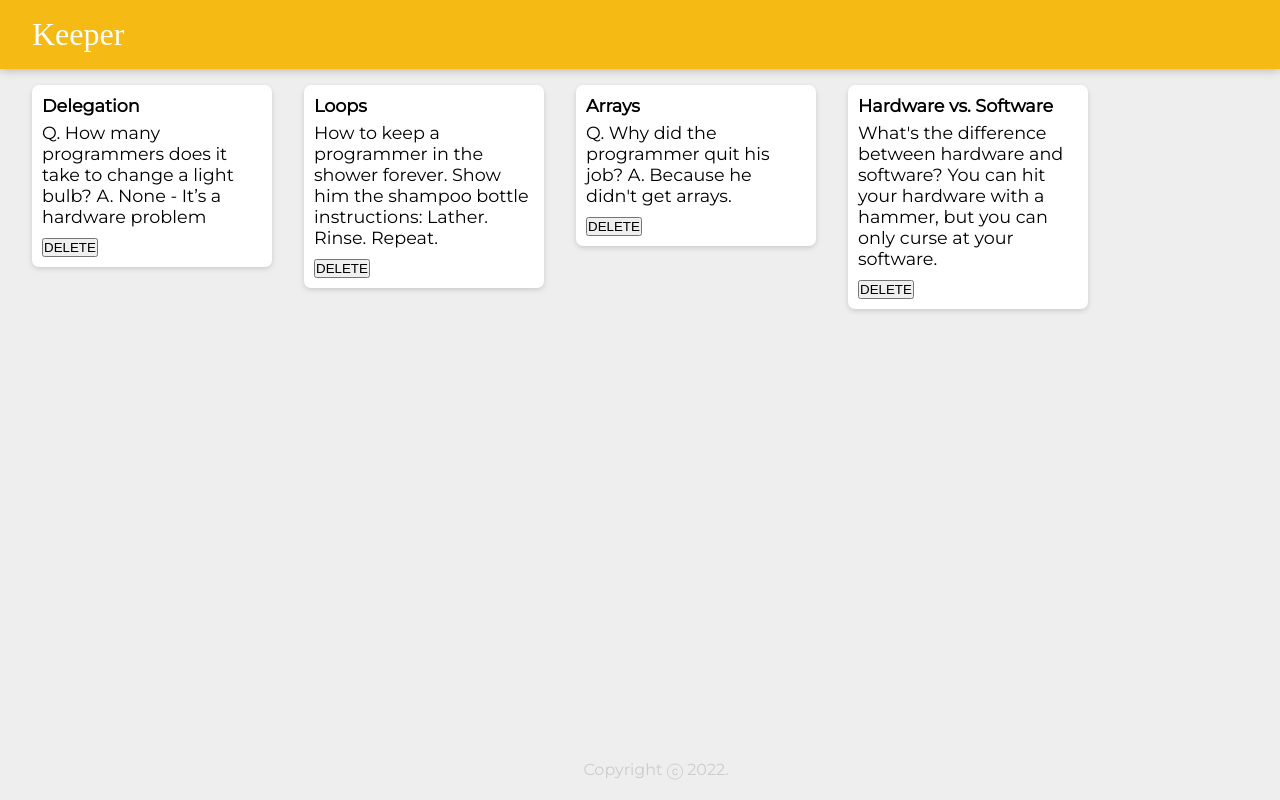
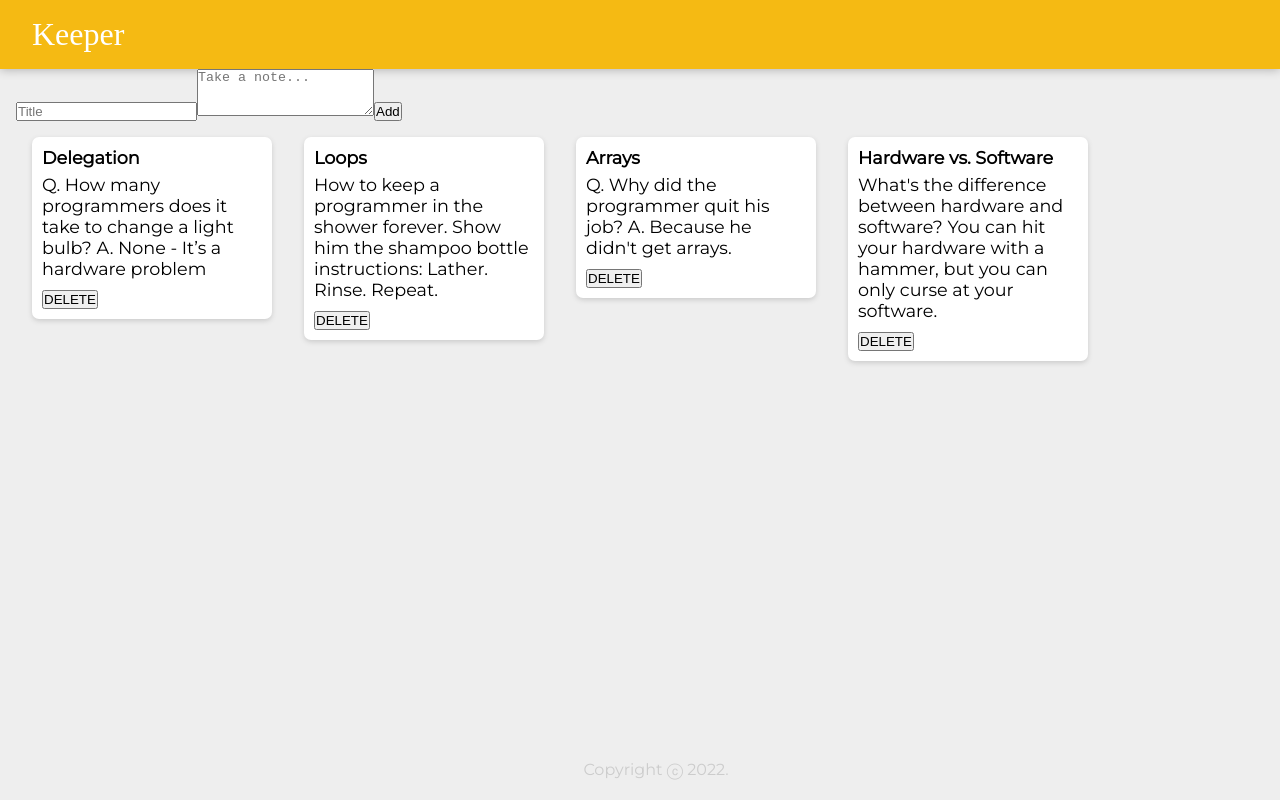
Before and after one commit to erenduzova/React-Keeper-app, a React (Create React App) app: page / in a window 1280 px wide. Built offline with nearby package versions, Linux system fonts and the light colour scheme; a web font is replaced by a local one.

Commit message:
NewNoteArea.jsx created for new notes

```diff
--- a/src/components/App.jsx
+++ b/src/components/App.jsx
@@ -4,12 +4,16 @@ import Header from "./Header";
 import Footer from "./Footer";
 import Note from "./Note";
 import notes from "../notes";
+import NewNoteArea from "./NewNoteArea";
 
 function App() {
   return (
     <div>
       <Header />
-      {notes.map( note => <Note key={note.key} title={note.title} content={note.content} />)}
+      <NewNoteArea />
+      {notes.map((note) => (
+        <Note key={note.key} title={note.title} content={note.content} />
+      ))}
       <Footer />
     </div>
   );
--- /dev/null
+++ b/src/components/NewNoteArea.jsx
@@ -0,0 +1,15 @@
+import React from "react";
+
+function NewNoteArea(){
+    return (
+        <div>
+          <form>
+            <input name="title" placeholder="Title" />
+            <textarea name="content" placeholder="Take a note..." rows="3" />
+            <button>Add</button>
+          </form>
+        </div>
+      );
+    }
+
+export default NewNoteArea;
```
